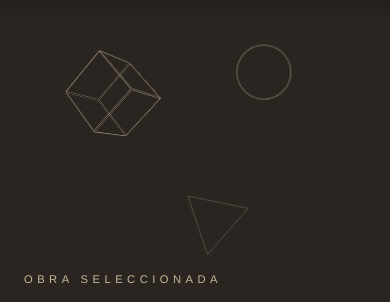
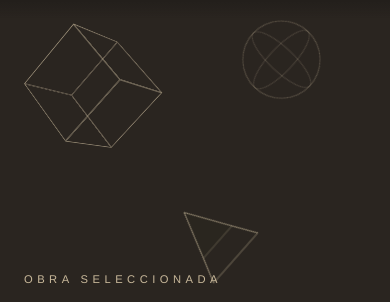
Before and after one commit to davidponns/ibai-jaimez-portfolio, a website: page disseny.html in a window 390 px wide. Shown: the part 62-364 px from the top of the page. Drawn offline with nearby package versions, Linux system fonts and the light colour scheme.

Commit message:
figuras tt

```diff
--- a/disseny.html
+++ b/disseny.html
@@ -108,43 +108,38 @@
   #orbit-pos {
     position: absolute;
     right: 8%;
-    top: calc(50% - 180px);
+    top: calc(50% - 200px);
     z-index: 2; pointer-events: none;
   }
   /* Orbit rotation container — GSAP spins this */
-  #orbit { width: 360px; height: 360px; position: relative; }
+  #orbit { width: 400px; height: 400px; position: relative; }
 
   /* Each shape centered in #orbit, then offset to triangle positions */
   .orbit-item { position: absolute; top: 50%; left: 50%; }
-  .orbit-top { transform: translate(-50%, -50%) translateY(-130px); }
-  .orbit-bl  { transform: translate(-50%, -50%) translate(-113px, 65px); }
-  .orbit-br  { transform: translate(-50%, -50%) translate(113px, 65px); }
+  .orbit-top { transform: translate(-50%, -50%) translateY(-165px); }
+  .orbit-bl  { transform: translate(-50%, -50%) translate(-143px, 83px); }
+  .orbit-br  { transform: translate(-50%, -50%) translate(143px, 83px); }
 
   /* Cube */
-  .orbit-cube { width: 80px; height: 80px; perspective: 400px; }
-  .cube { width: 80px; height: 80px; position: relative; transform-style: preserve-3d; }
+  .orbit-cube { width: 120px; height: 120px; perspective: 600px; }
+  .cube { width: 120px; height: 120px; position: relative; transform-style: preserve-3d; }
   .face {
-    position: absolute; width: 80px; height: 80px;
+    position: absolute; width: 120px; height: 120px;
     border: 1px solid rgba(200,184,154,0.45);
     background: rgba(42,37,32,0.1);
   }
-  .face.front  { transform: translateZ(40px); }
-  .face.back   { transform: rotateY(180deg) translateZ(40px); }
-  .face.left   { transform: rotateY(-90deg) translateZ(40px); }
-  .face.right  { transform: rotateY(90deg)  translateZ(40px); }
-  .face.top    { transform: rotateX(90deg)  translateZ(40px); }
-  .face.bottom { transform: rotateX(-90deg) translateZ(40px); }
+  .face.front  { transform: translateZ(60px); }
+  .face.back   { transform: rotateY(180deg) translateZ(60px); }
+  .face.left   { transform: rotateY(-90deg) translateZ(60px); }
+  .face.right  { transform: rotateY(90deg)  translateZ(60px); }
+  .face.top    { transform: rotateX(90deg)  translateZ(60px); }
+  .face.bottom { transform: rotateX(-90deg) translateZ(60px); }
 
-  /* Circle */
-  .shape-circle {
-    width: 80px; height: 80px;
-    border-radius: 50%;
-    border: 1px solid rgba(200,184,154,0.45);
-    background: rgba(42,37,32,0.1);
-  }
+  /* Sphere */
+  .shape-sphere { width: 120px; height: 120px; display: block; }
 
-  /* Triangle */
-  .shape-triangle { width: 90px; height: 78px; display: block; }
+  /* Pyramid */
+  .shape-pyramid { width: 120px; height: 120px; display: block; }
 
   .hero-design-content { position: relative; z-index: 3; }
 
@@ -261,22 +256,22 @@
     .nav-links { gap: 1.2rem; }
     .nav-links a { font-size: .65rem; }
     #hero-design { padding: 4rem 1.5rem 7rem; height: 70vh; min-height: 450px; }
-    #orbit-pos { right: auto; left: calc(50% - 120px); top: calc(32% - 120px); }
-    #orbit { width: 240px; height: 240px; }
-    .orbit-top { transform: translate(-50%, -50%) translateY(-88px); }
-    .orbit-bl  { transform: translate(-50%, -50%) translate(-76px, 44px); }
-    .orbit-br  { transform: translate(-50%, -50%) translate(76px, 44px); }
-    .orbit-cube { width: 55px; height: 55px; }
-    .cube  { width: 55px; height: 55px; }
-    .face  { width: 55px; height: 55px; }
-    .face.front  { transform: translateZ(28px); }
-    .face.back   { transform: rotateY(180deg) translateZ(28px); }
-    .face.left   { transform: rotateY(-90deg) translateZ(28px); }
-    .face.right  { transform: rotateY(90deg)  translateZ(28px); }
-    .face.top    { transform: rotateX(90deg)  translateZ(28px); }
-    .face.bottom { transform: rotateX(-90deg) translateZ(28px); }
-    .shape-circle   { width: 55px; height: 55px; }
-    .shape-triangle { width: 62px; height: 54px; }
+    #orbit-pos { right: auto; left: calc(50% - 133px); top: calc(32% - 133px); }
+    #orbit { width: 267px; height: 267px; }
+    .orbit-top { transform: translate(-50%, -50%) translateY(-110px); }
+    .orbit-bl  { transform: translate(-50%, -50%) translate(-95px, 55px); }
+    .orbit-br  { transform: translate(-50%, -50%) translate(95px, 55px); }
+    .orbit-cube { width: 80px; height: 80px; }
+    .cube  { width: 80px; height: 80px; }
+    .face  { width: 80px; height: 80px; }
+    .face.front  { transform: translateZ(40px); }
+    .face.back   { transform: rotateY(180deg) translateZ(40px); }
+    .face.left   { transform: rotateY(-90deg) translateZ(40px); }
+    .face.right  { transform: rotateY(90deg)  translateZ(40px); }
+    .face.top    { transform: rotateX(90deg)  translateZ(40px); }
+    .face.bottom { transform: rotateX(-90deg) translateZ(40px); }
+    .shape-sphere   { width: 80px; height: 80px; }
+    .shape-pyramid  { width: 80px; height: 80px; }
     section { padding: 4rem 1.5rem; }
     .work-grid { grid-template-columns: 1fr; }
     #cta { padding: 4rem 1.5rem; }
@@ -310,7 +305,11 @@
   <div id="orbit-pos">
     <div id="orbit">
       <div class="orbit-item orbit-top">
-        <div class="shape-circle"></div>
+        <svg class="shape-sphere" viewBox="0 0 120 120" fill="none">
+          <circle cx="60" cy="60" r="58" stroke="rgba(200,184,154,0.45)" stroke-width="1" fill="rgba(42,37,32,0.1)"/>
+          <ellipse cx="60" cy="60" rx="58" ry="18" stroke="rgba(200,184,154,0.3)" stroke-width="1"/>
+          <ellipse cx="60" cy="60" rx="18" ry="58" stroke="rgba(200,184,154,0.3)" stroke-width="1"/>
+        </svg>
       </div>
       <div class="orbit-item orbit-bl">
         <div class="orbit-cube">
@@ -325,10 +324,22 @@
         </div>
       </div>
       <div class="orbit-item orbit-br">
-        <svg class="shape-triangle" viewBox="0 0 90 78" fill="none">
-          <polygon points="45,0 90,78 0,78"
-            stroke="rgba(200,184,154,0.45)" stroke-width="1"
-            fill="rgba(42,37,32,0.1)"/>
+        <svg class="shape-pyramid" viewBox="0 0 120 120" fill="none">
+          <!-- Back face -->
+          <polygon points="60,5 28,72 92,72"
+            stroke="rgba(200,184,154,0.2)" stroke-width="1" fill="rgba(42,37,32,0.05)"/>
+          <!-- Left face -->
+          <polygon points="60,5 10,108 28,72"
+            stroke="rgba(200,184,154,0.35)" stroke-width="1" fill="rgba(42,37,32,0.12)"/>
+          <!-- Right face -->
+          <polygon points="60,5 110,108 92,72"
+            stroke="rgba(200,184,154,0.35)" stroke-width="1" fill="rgba(42,37,32,0.12)"/>
+          <!-- Front face -->
+          <polygon points="60,5 10,108 110,108"
+            stroke="rgba(200,184,154,0.45)" stroke-width="1" fill="rgba(42,37,32,0.08)"/>
+          <!-- Base -->
+          <polygon points="10,108 110,108 92,72 28,72"
+            stroke="rgba(200,184,154,0.25)" stroke-width="1" fill="none"/>
         </svg>
       </div>
     </div>
@@ -389,15 +400,15 @@
   const orbitEl  = document.getElementById('orbit');
   const orbitPos = document.getElementById('orbit-pos');
   const cube     = document.querySelector('.cube');
-  const circle   = document.querySelector('.shape-circle');
-  const triangle = document.querySelector('.shape-triangle');
+  const sphere   = document.querySelector('.shape-sphere');
+  const pyramid  = document.querySelector('.shape-pyramid');
   const heroEl   = document.getElementById('hero-design');
 
   gsap.to(orbitEl,  { rotation: 360, duration: 35, ease: 'none', repeat: -1 });
   gsap.to(cube,     { rotationY: 360, duration: 12, ease: 'none', repeat: -1 });
   gsap.to(cube,     { rotationX: 20,  duration: 5,  ease: 'sine.inOut', yoyo: true, repeat: -1 });
-  gsap.to(circle,   { rotation: 360,  duration: 22, ease: 'none', repeat: -1 });
-  gsap.to(triangle, { rotation: -360, duration: 18, ease: 'none', repeat: -1 });
+  gsap.to(sphere,   { rotation: 360,  duration: 22, ease: 'none', repeat: -1 });
+  gsap.to(pyramid,  { rotation: -360, duration: 18, ease: 'none', repeat: -1 });
 
   if (!window.matchMedia('(hover: none)').matches) {
     const moveX = gsap.quickTo(orbitPos, 'x', { duration: 1.1, ease: 'power2.out' });
```
